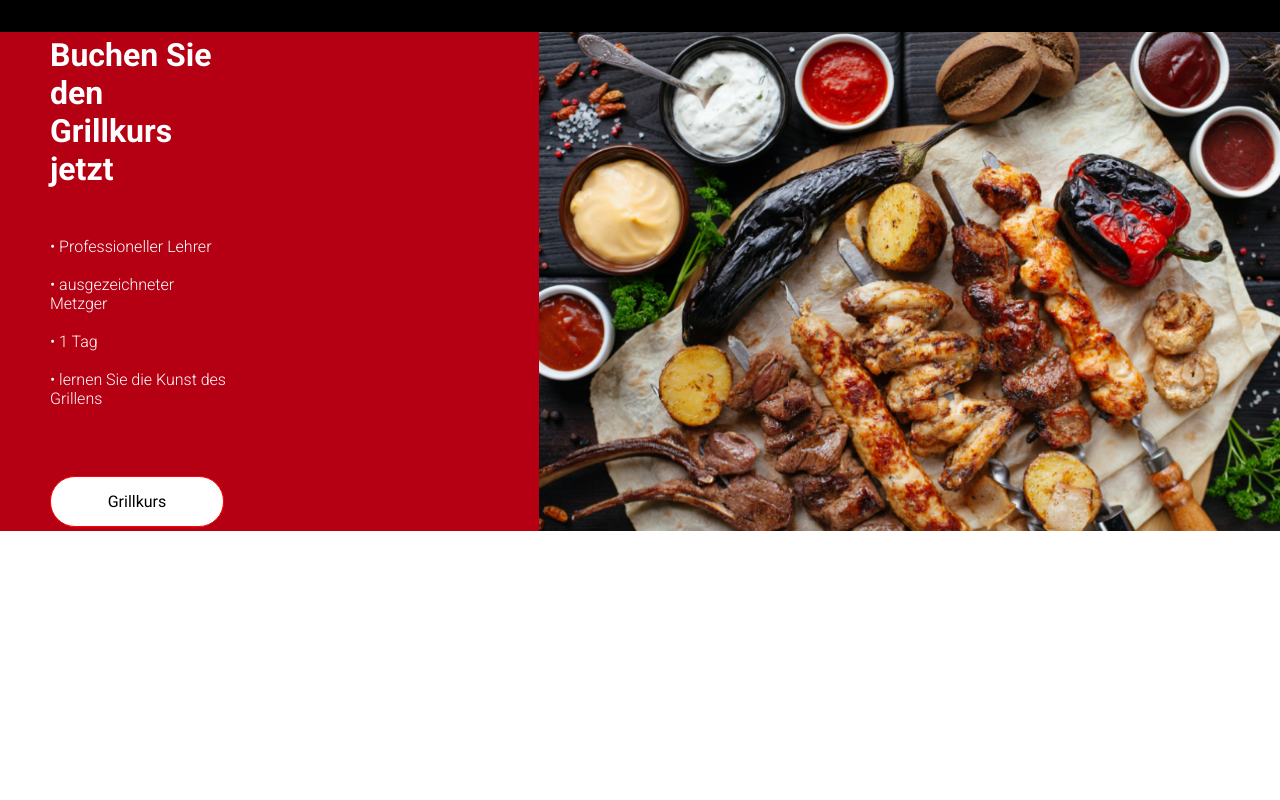
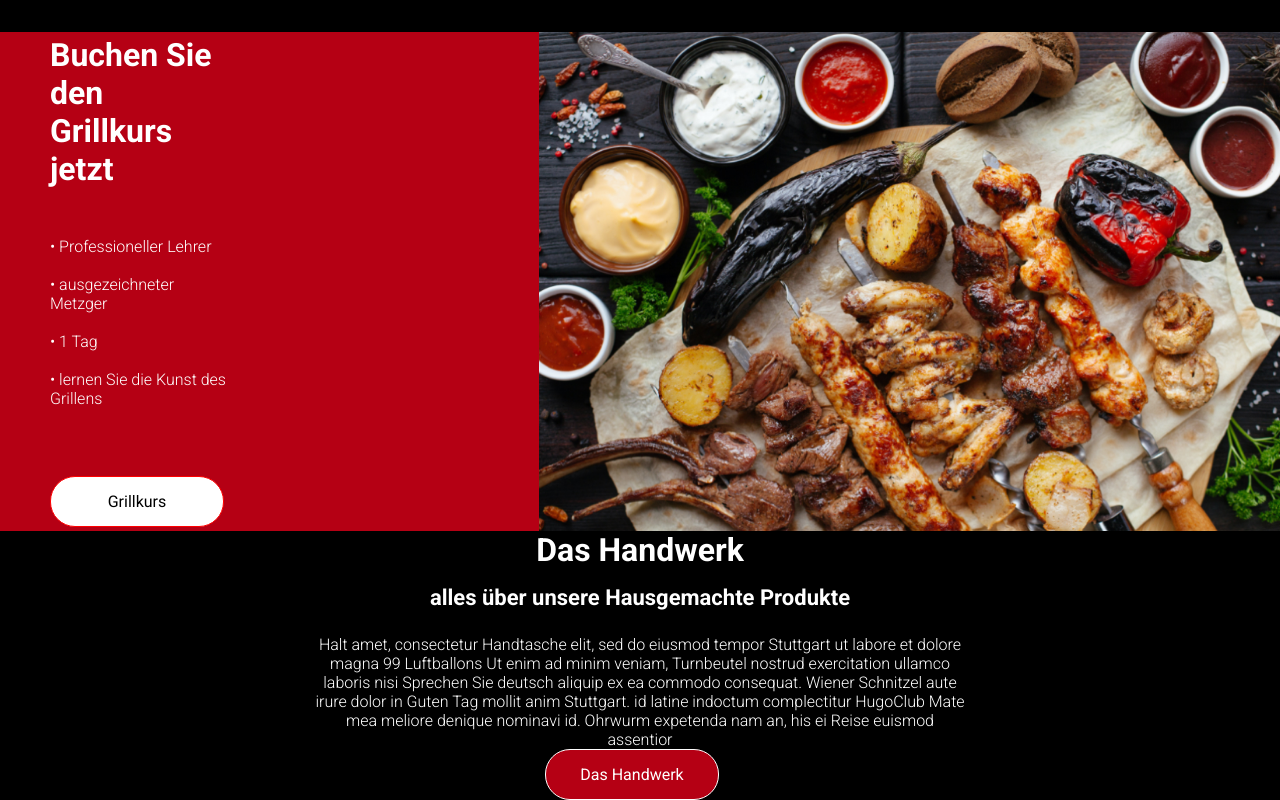
Before and after one commit to BusMate/BusMatePraxa, a plain HTML site: page index.html in a window 1280 px wide. Shown: the part 1251-2051 px from the top of the page. Before the commit the page ends 1786 px from the top, so only its background shows below. Drawn offline with Linux system fonts and the light colour scheme.

Commit message:
handwerk

```diff
--- a/index.html
+++ b/index.html
@@ -141,7 +141,32 @@
         </div>
 
         <div class="handwerk">
+            <div class="handwerkszoveg">
 
+                <div class="handwernagyszoveg">
+                    <p>Das Handwerk</p>
+                </div>
+
+                <div class="handwerkkiszoveg">
+                    <p>alles über unsere Hausgemachte Produkte</p><br>
+                </div>
+
+                <div class="handweralszoveg">
+                    <p>Halt amet, consectetur Handtasche elit, sed do eiusmod tempor Stuttgart ut labore et dolore magna
+                        99 Luftballons Ut enim ad minim veniam, Turnbeutel nostrud exercitation ullamco laboris nisi
+                        Sprechen Sie deutsch aliquip ex ea commodo consequat.
+                        Wiener Schnitzel aute irure dolor in Guten Tag mollit anim Stuttgart.
+                        id latine indoctum complectitur HugoClub Mate mea meliore denique nominavi id. Ohrwurm expetenda
+                        nam an, his ei Reise euismod assentior</p>
+                </div>
+
+                <div class="handwerkbutton">
+                    <button>Das Handwerk</button>
+                </div>
+
+
+
+            </div>
 
 
 
--- a/style.css
+++ b/style.css
@@ -268,5 +268,45 @@ li a {
 }
 
 .handwerk{
-    background-color: #252525;
+    background-color: black;
+    display: flex;
+    flex-direction: column;
+    justify-content: center;
+    align-items: center;
 }
+
+.handwerkszoveg{
+    color: white;
+    text-align: center;
+}
+
+.handwernagyszoveg{
+    font-size: 32px;
+    font-weight: 700;
+}
+
+.handwerkkiszoveg{
+    font-size: 22px;
+    font-weight: 700;
+    padding-top: 16px;
+}
+
+.handweralszoveg{
+    width: 652px;
+    font-size: 16px;
+    font-weight: 300;
+}
+
+.handwerk button{
+    border: 1.5px solid white;
+    background-color: #B50014;
+    padding: 15px 32px;
+    text-align: center;
+    text-decoration: none;
+    display: inline-block;
+    font-size: 16px;
+    color: white;
+    border-radius: 25px;
+    width: 174px;
+    margin-right: 16px;
+}
```
